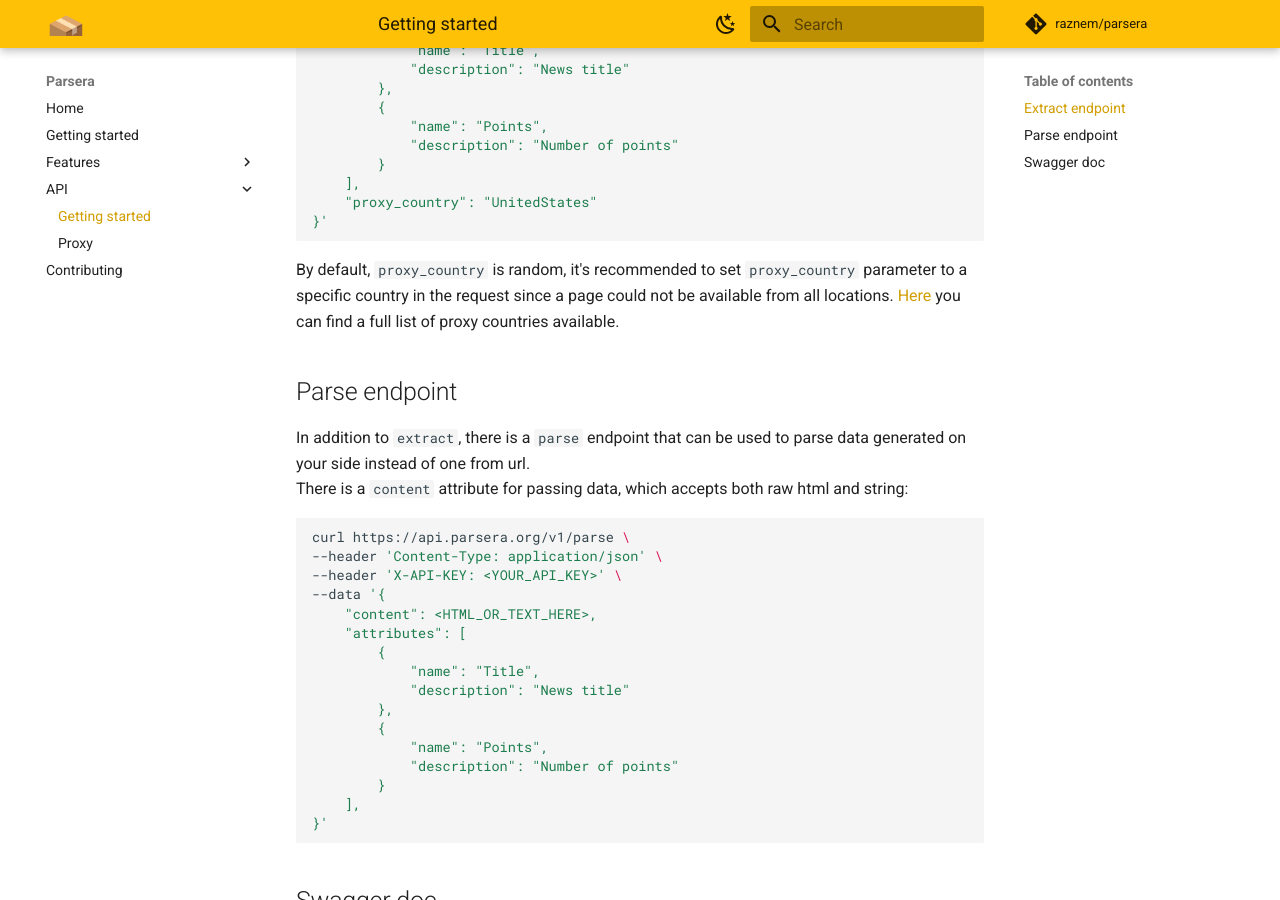
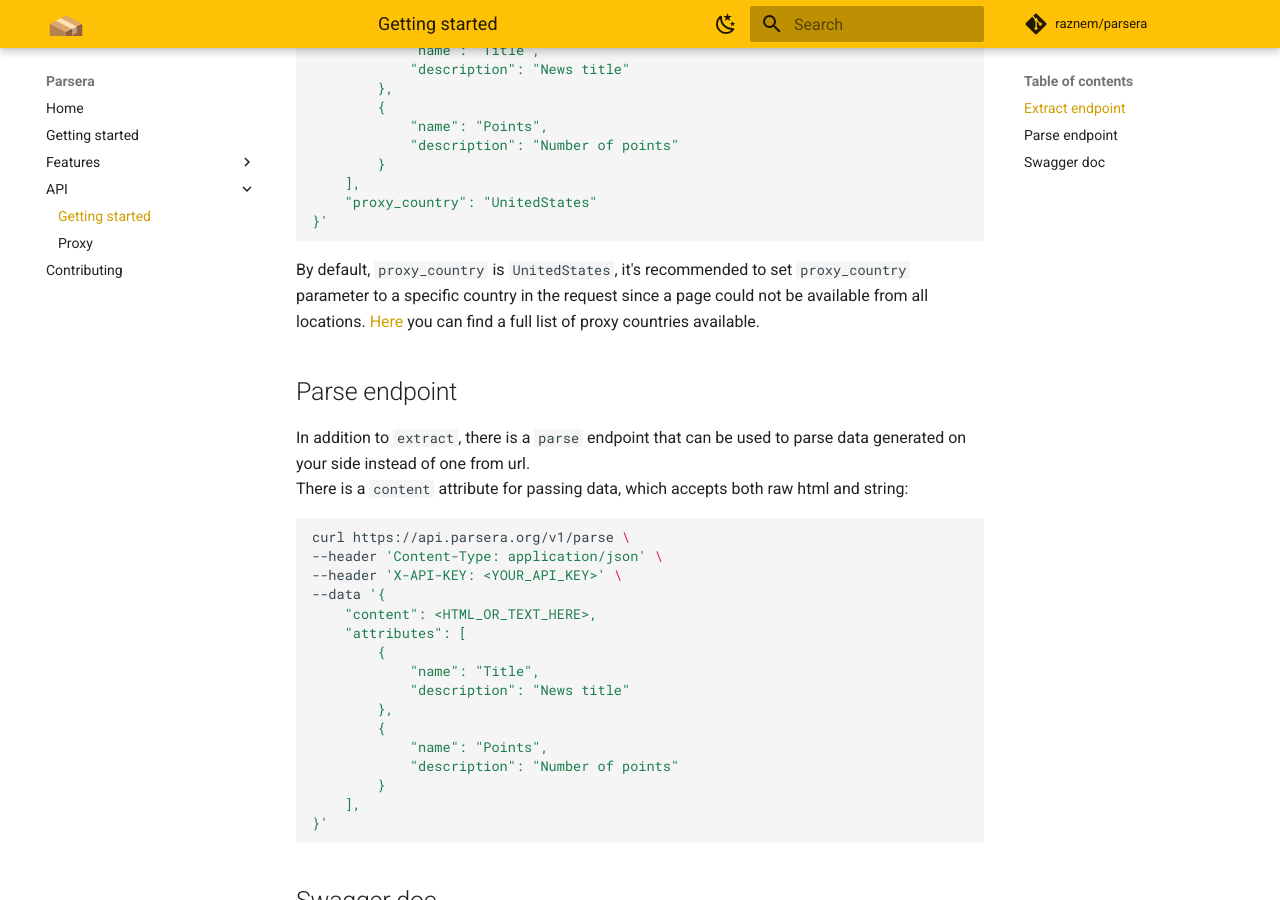
Before and after one commit to raznem/parsera, an MkDocs documentation site: the page built from docs/api/getting-started.md, in a window 1280 px wide and 900 px high, scrolled down 441 px. Built offline with MkDocs 1.6.1 and Material for MkDocs 9.7.7, drawn with Linux system fonts in a browser that asks for light colours; comment, search, counter and statistics services are not loaded.

Commit message:
Updated proxy doc

````diff
--- a/docs/api/getting-started.md
+++ b/docs/api/getting-started.md
@@ -25,7 +25,7 @@ curl https://api.parsera.org/v1/extract \
 }'
 ```
 
-By default, `proxy_country` is random, it's recommended to set `proxy_country` parameter to a specific country in the request since a page could not be available from all locations. [Here](proxy.md) you can find a full list of proxy countries available.
+By default, `proxy_country` is `UnitedStates`, it's recommended to set `proxy_country` parameter to a specific country in the request since a page could not be available from all locations. [Here](proxy.md) you can find a full list of proxy countries available.
 
 ## Parse endpoint
 
````
Also changed, not shown: docs/api/proxy.md (+1 -1 lines).
